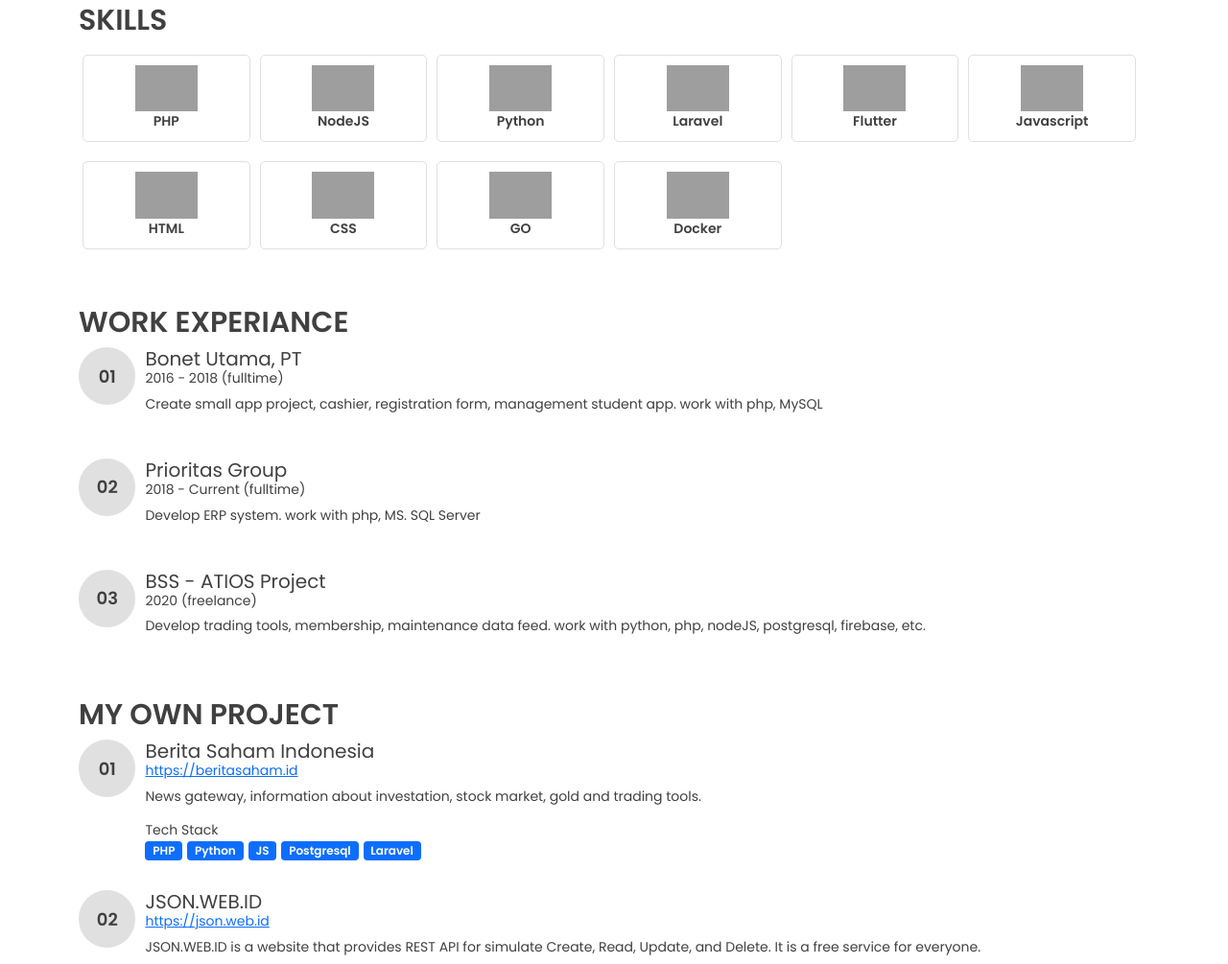
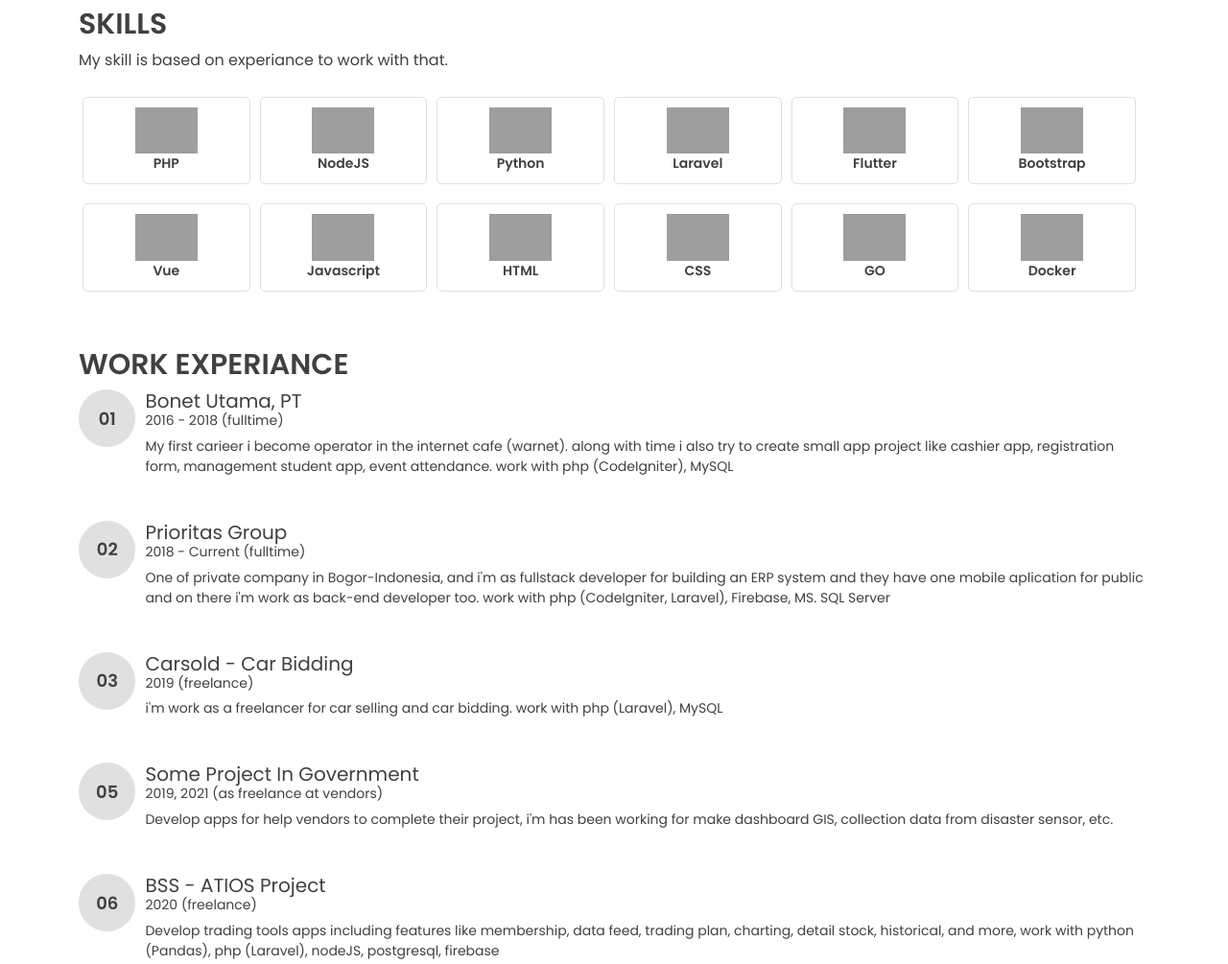
Before and after one commit to daniwebdev/daniwebdev.github.io, a plain HTML site: page index.html in a window 1280 px wide. Shown: the part 387-1392 px from the top of the page at 96% size. Drawn offline with nearby package versions, Linux system fonts and the light colour scheme; no server answers; grey boxes are pictures that could not be loaded.

Commit message:
update skills

```diff
--- a/assets/script.js
+++ b/assets/script.js
@@ -5,20 +5,30 @@ $(function () {
     {
       company: "Bonet Utama, PT",
       periode: "2016 - 2018 (fulltime)",
-      description:
-        "Create small app project, cashier, registration form, management student app. work with php, MySQL",
+      description: "My first carieer i become operator in the internet cafe (warnet). along with time i also try to create small app project like cashier app, registration form, management student app, event attendance. work with php (CodeIgniter), MySQL",
     },
     {
       company: "Prioritas Group",
       periode: "2018 - Current (fulltime)",
-      description: "Develop ERP system. work with php, MS. SQL Server",
+      description: "One of private company in Bogor-Indonesia, and i'm as fullstack developer for building an ERP system and they have one mobile aplication for public and on there i'm work as back-end developer too. work with php (CodeIgniter, Laravel), Firebase, MS. SQL Server",
+    },
+    {
+      company: "Carsold - Car Bidding",
+      periode: "2019 (freelance)",
+      description: "i'm work as a freelancer for car selling and car bidding. work with php (Laravel), MySQL",
+    },
+    ,
+    {
+      company: "Some Project In Government",
+      periode: "2019, 2021 (as freelance at vendors)",
+      description: "Develop apps for help vendors to complete their project, i'm has been working for make dashboard GIS, collection data from disaster sensor, etc.",
     },
     {
       company: "BSS - ATIOS Project",
       periode: "2020 (freelance)",
       description:
-        "Develop trading tools, membership, maintenance data feed. work with python, php, nodeJS, postgresql, firebase, etc.",
-    },
+        "Develop trading tools apps including features like membership, data feed, trading plan, charting, detail stock, historical, and more, work with python (Pandas), php (Laravel), nodeJS, postgresql, firebase",
+    }
   ];
 
   experiance.forEach((item, index) => {
--- a/index.html
+++ b/index.html
@@ -27,7 +27,7 @@
                 </div>
                 <div class="profile" style="width: 100%">
                     <h1 class="title m-0">Muhamad Yusup Hamdani</h1>
-                    <h6 class="m-0">Software Engineer</h6>
+                    <h6 class="mt-1">Software Engineer <span class="mx-2">·</span> Fullstack</h6>
                     <div class="border-top mb-2 mt-2"></div>
 
                     <div id="contact">
@@ -111,6 +111,9 @@
         <section id="my-skill" class="mt-5">
             <div class="container">
                 <h2 class="title">SKILLS</h2>
+                <p>
+                    My skill is based on experiance to work with that.
+                </p>
                 <div class="mx-3">
                     <div class="row">
                         <div class="skill-wrap col-md-2 col-4">
@@ -145,6 +148,20 @@
                             <div class="skill-item">
                                 <img width="65px" src="https://raw.githubusercontent.com/github/explore/80688e429a7d4ef2fca1e82350fe8e3517d3494d/topics/flutter/flutter.png">
                                 <span class="d-block">Flutter</span>
+                            </div>
+                        </div>
+
+                        <div class="skill-wrap col-md-2 col-4">
+                            <div class="skill-item">
+                                <img width="65px" src="https://raw.githubusercontent.com/github/explore/80688e429a7d4ef2fca1e82350fe8e3517d3494d/topics/bootstrap/bootstrap.png">
+                                <span class="d-block">Bootstrap</span>
+                            </div>
+                        </div>
+
+                        <div class="skill-wrap col-md-2 col-4">
+                            <div class="skill-item">
+                                <img width="65px" src="https://raw.githubusercontent.com/github/explore/80688e429a7d4ef2fca1e82350fe8e3517d3494d/topics/vue/vue.png">
+                                <span class="d-block">Vue</span>
                             </div>
                         </div>
 
@@ -202,6 +219,9 @@
         <section id="recent-posts" class="mt-5">
             <div class="container">
                 <h2 class="title">RECENT POSTS</h2>
+                <p>
+                    I have writing in my blog <a href="https://dani.work/blog">https://dani.work/blog</a>
+                </p>
                 <div class="row">
 
                 </div>
```
